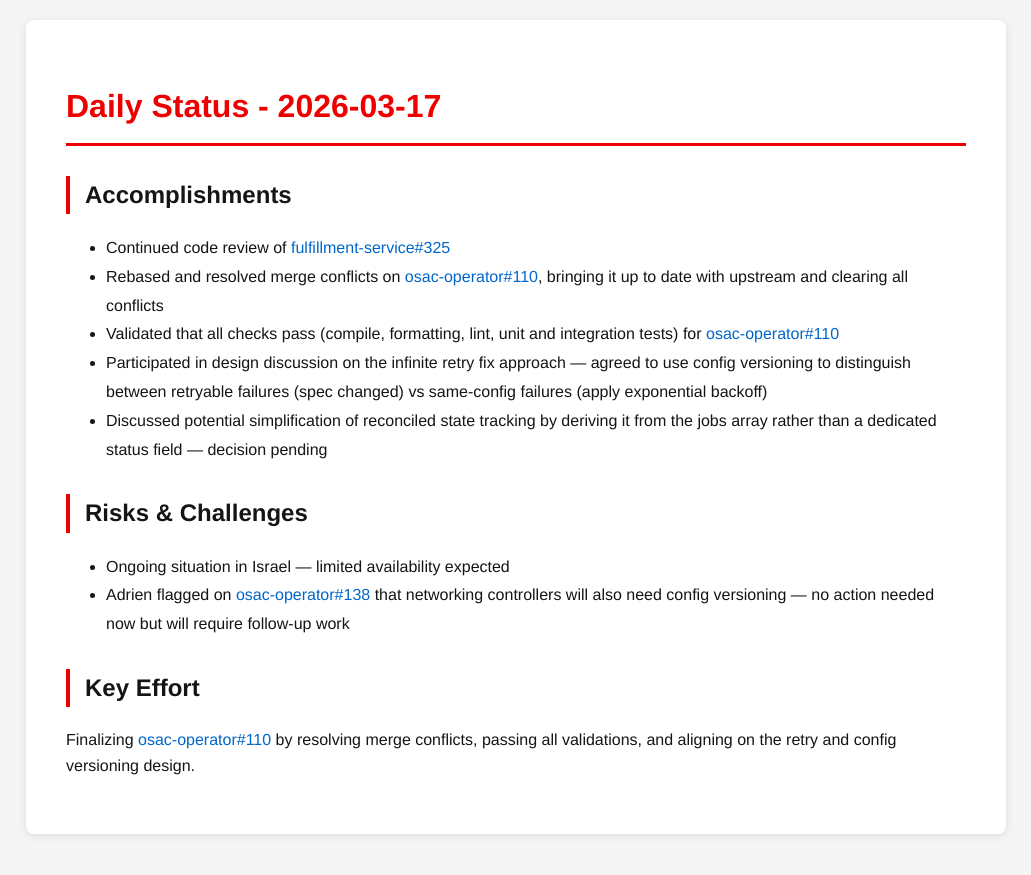
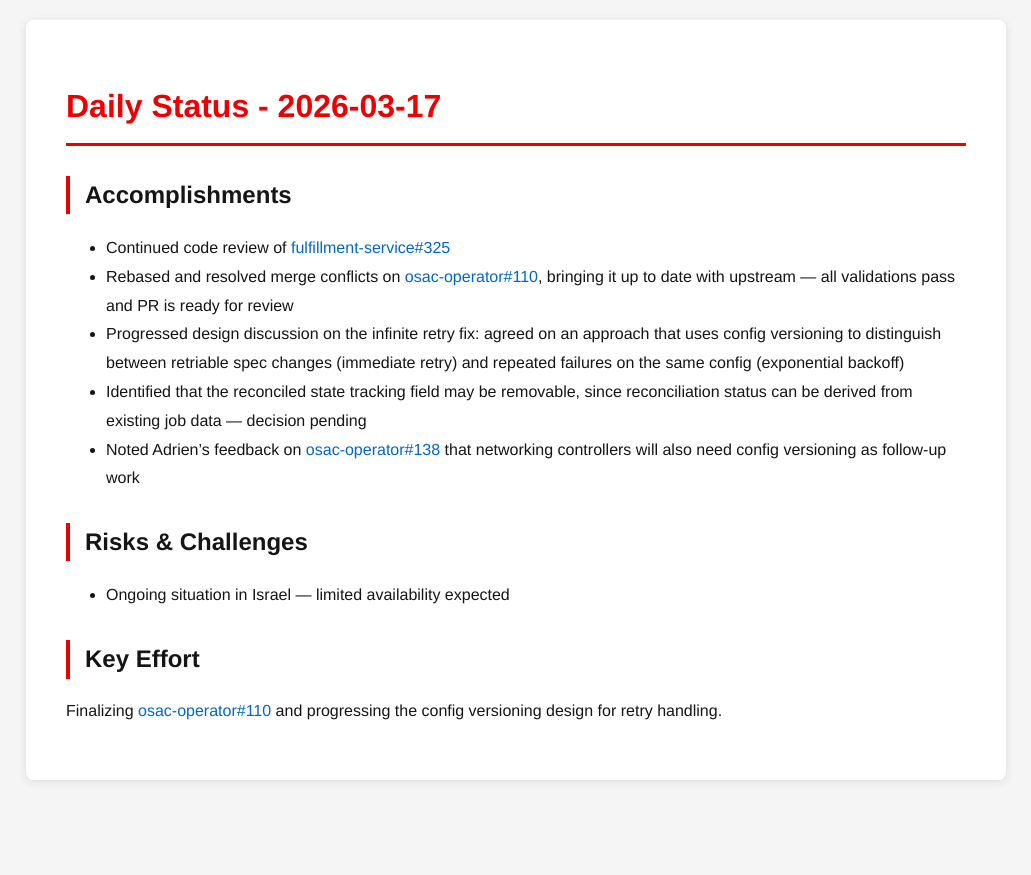
Before and after one commit to tzvatot/daily-status, a Jekyll site: the page built from 2026-03-17.md, in a window 1280 px wide. Shown: the top 875 px of the page, without its empty margins (124-1155 px from the left). Built offline with Jekyll 4.4.1, drawn with Linux system fonts in a browser that asks for light colours.

Commit message:
Daily status update - 2026-03-17

```diff
--- a/2026-03-17.md
+++ b/2026-03-17.md
@@ -8,14 +8,13 @@ date: 2026-03-17
 
 ## Accomplishments
 - Continued code review of [fulfillment-service#325](https://github.com/osac-project/fulfillment-service/pull/325)
-- Rebased and resolved merge conflicts on [osac-operator#110](https://github.com/osac-project/osac-operator/pull/110), bringing it up to date with upstream and clearing all conflicts
-- Validated that all checks pass (compile, formatting, lint, unit and integration tests) for [osac-operator#110](https://github.com/osac-project/osac-operator/pull/110)
-- Participated in design discussion on the infinite retry fix approach — agreed to use config versioning to distinguish between retryable failures (spec changed) vs same-config failures (apply exponential backoff)
-- Discussed potential simplification of reconciled state tracking by deriving it from the jobs array rather than a dedicated status field — decision pending
+- Rebased and resolved merge conflicts on [osac-operator#110](https://github.com/osac-project/osac-operator/pull/110), bringing it up to date with upstream — all validations pass and PR is ready for review
+- Progressed design discussion on the infinite retry fix: agreed on an approach that uses config versioning to distinguish between retriable spec changes (immediate retry) and repeated failures on the same config (exponential backoff)
+- Identified that the reconciled state tracking field may be removable, since reconciliation status can be derived from existing job data — decision pending
+- Noted Adrien's feedback on [osac-operator#138](https://github.com/osac-project/osac-operator/pull/138) that networking controllers will also need config versioning as follow-up work
 
 ## Risks & Challenges
 - Ongoing situation in Israel — limited availability expected
-- Adrien flagged on [osac-operator#138](https://github.com/osac-project/osac-operator/pull/138) that networking controllers will also need config versioning — no action needed now but will require follow-up work
 
 ## Key Effort
-Finalizing [osac-operator#110](https://github.com/osac-project/osac-operator/pull/110) by resolving merge conflicts, passing all validations, and aligning on the retry and config versioning design.
+Finalizing [osac-operator#110](https://github.com/osac-project/osac-operator/pull/110) and progressing the config versioning design for retry handling.
```
